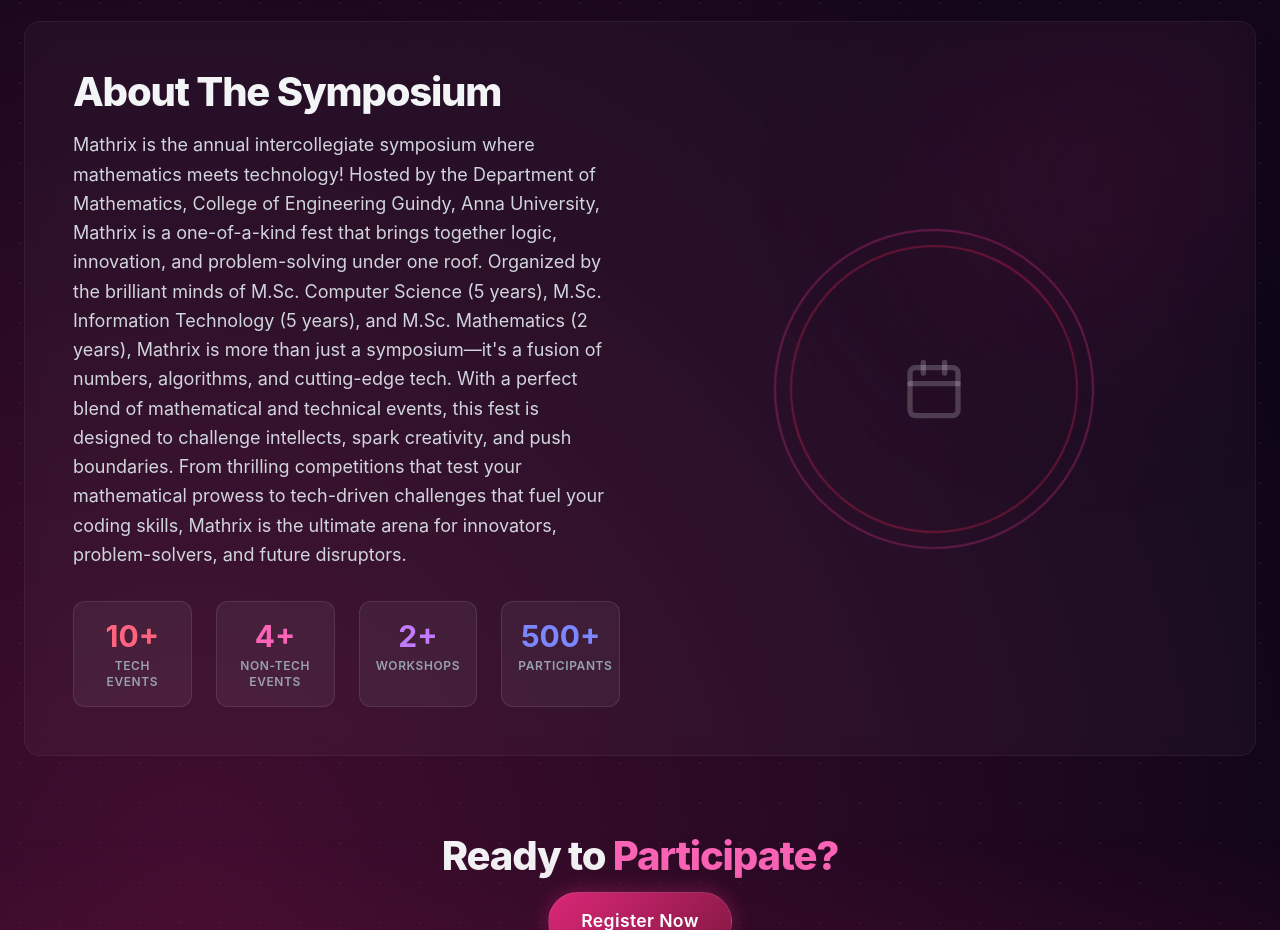
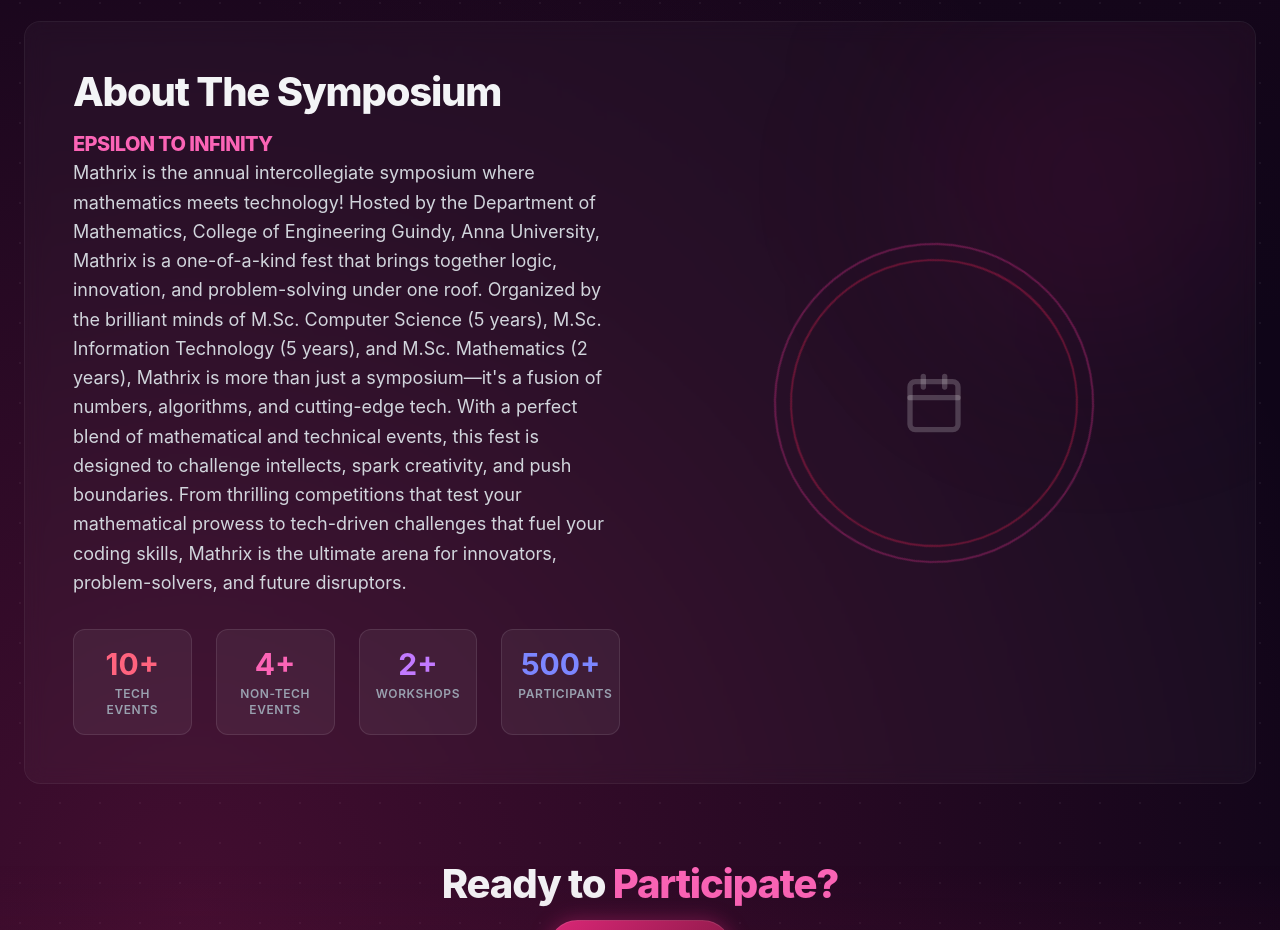
Before and after one commit to lokeshh29/mathrix-website-2026, a React (Vite) app in the folder frontend/: page / in a window 1280 px wide. Shown: the part 1217-2147 px from the top of the page. Built offline with nearby package versions, Linux system fonts and the light colour scheme.

Commit message:
fix: minor

```diff
--- a/frontend/src/pages/Home.jsx
+++ b/frontend/src/pages/Home.jsx
@@ -83,7 +83,8 @@ const Home = () => {
                     <div className="absolute top-0 right-0 p-40 bg-pink-600/10 blur-[100px] rounded-full" />
                     <div className="relative z-10 flex flex-col md:flex-row items-center gap-10">
                         <div className="md:w-1/2">
-                            <h2 className="text-4xl font-bold mb-6">About The Symposium</h2>
+                            <h2 className="text-4xl font-bold mb-2">About The Symposium</h2>
+                            <h3 className="text-xl font-medium text-pink-400 tracking-[0.3em] uppercase mb-6">Epsilon to Infinity</h3>
                             <p className="text-gray-300 mb-6 leading-relaxed">
                                 Mathrix is the annual intercollegiate symposium where mathematics meets technology! Hosted by the Department of Mathematics, College of Engineering Guindy, Anna University, Mathrix is a one-of-a-kind fest that brings together logic, innovation, and problem-solving under one roof. Organized by the brilliant minds of M.Sc. Computer Science (5 years), M.Sc. Information Technology (5 years), and M.Sc. Mathematics (2 years), Mathrix is more than just a symposium—it's a fusion of numbers, algorithms, and cutting-edge tech. With a perfect blend of mathematical and technical events, this fest is designed to challenge intellects, spark creativity, and push boundaries. From thrilling competitions that test your mathematical prowess to tech-driven challenges that fuel your coding skills, Mathrix is the ultimate arena for innovators, problem-solvers, and future disruptors.
                             </p>
```
Also changed, not shown: frontend/src/assets/logo.png (added).
